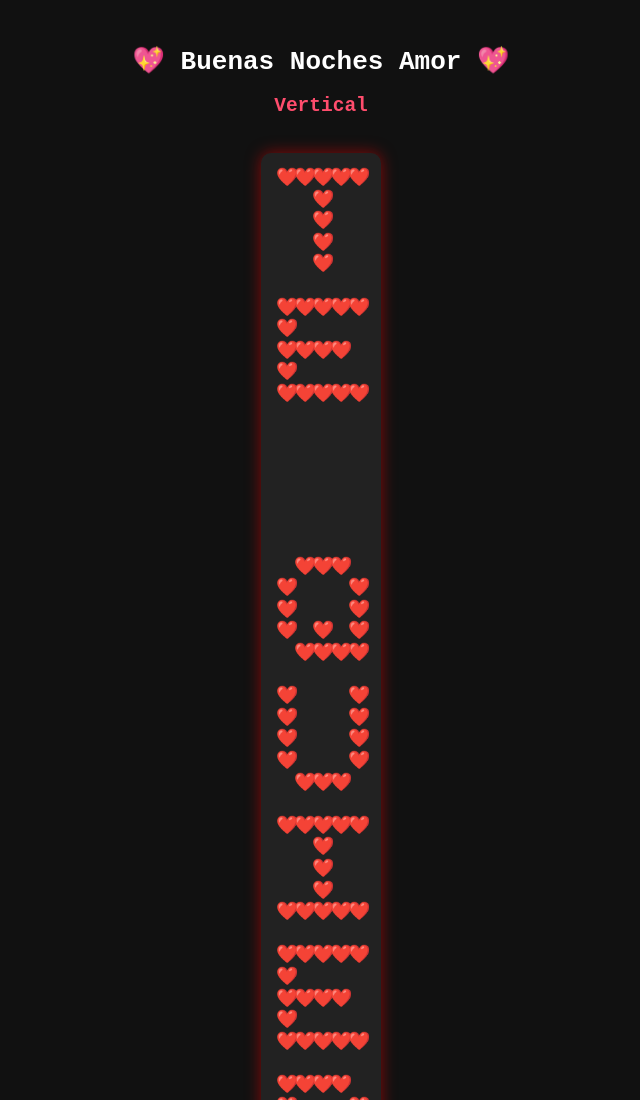
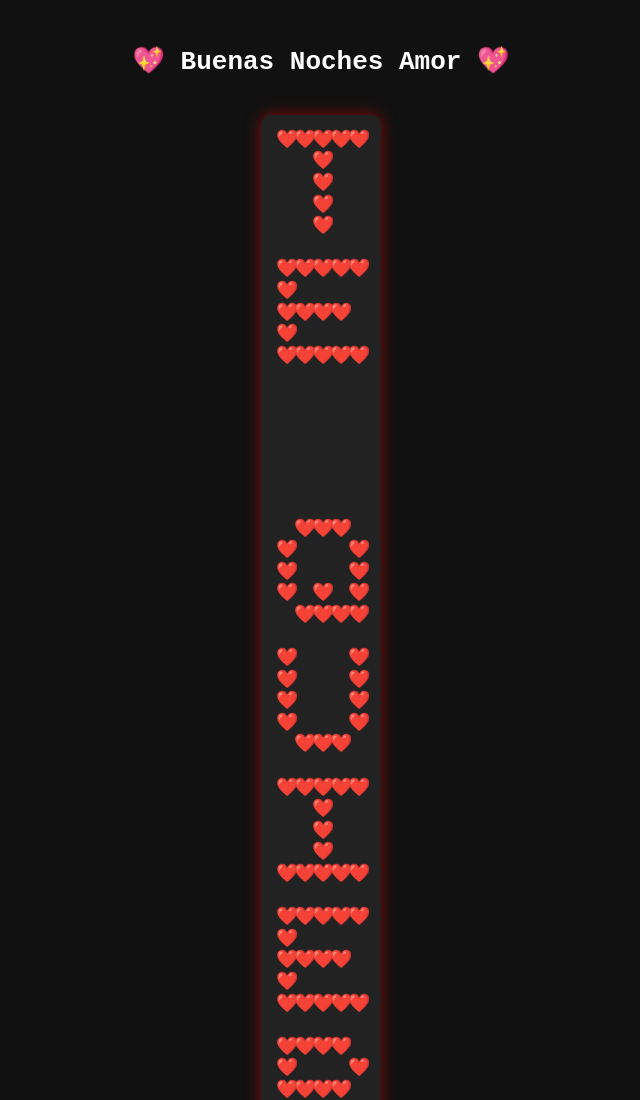
Before and after one commit to Alejandro-1229/web, a plain HTML site: page index.html in a window 1280 px wide. Shown: the top 1100 px of the page, without its empty margins (319-959 px from the left). Drawn offline with Linux system fonts and the light colour scheme.

Commit message:
Update index.html

```diff
--- a/index.html
+++ b/index.html
@@ -11,7 +11,6 @@
   <h1>💖 Buenas Noches Amor 💖</h1>
 
 
-  <h2>Vertical</h2>
   <pre id="output-vertical"></pre>
 
   <script src="codigo.js"></script>
```
